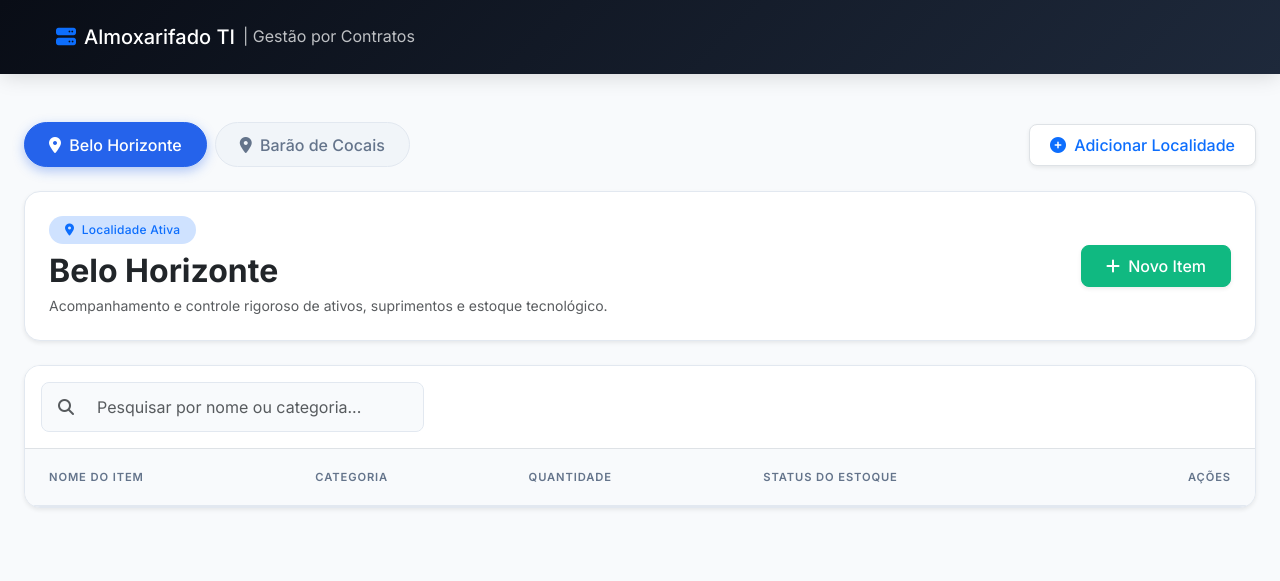
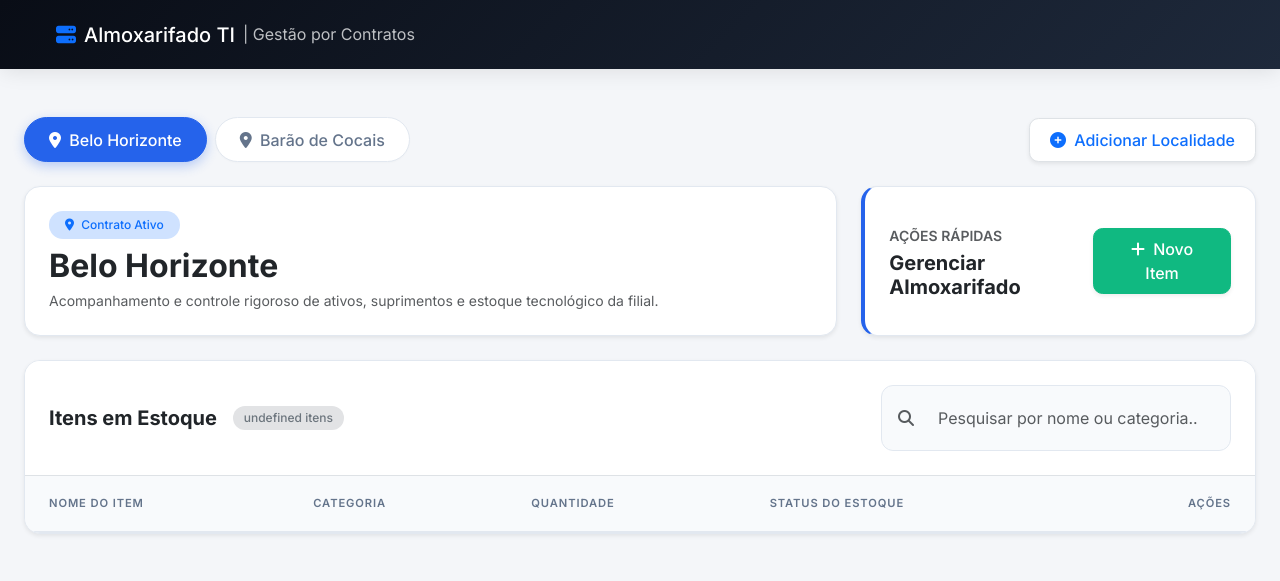
Before and after one commit to Martins2399/Almoxarifado---Filial-BH---TI, a Flask app: page / in a window 1280 px wide. Shown: the top 581 px of the page. Run offline with Flask 3, Linux system fonts and the light colour scheme; lists and menus that the app fills with data are empty.

Commit message:
Melhorias

```diff
--- a/templates/index.html
+++ b/templates/index.html
@@ -10,9 +10,9 @@
     <link rel="stylesheet" href="https://cdnjs.cloudflare.com/ajax/libs/font-awesome/6.4.0/css/all.min.css">
     <style>
         :root {
-            --primary-color: #2563eb;
-            --primary-hover: #1d4ed8;
-            --bg-body: #f8fafc;
+            --bs-primary: #2563eb;
+            --bs-primary-hover: #1d4ed8;
+            --bg-body: #f4f6f9;
             --card-bg: #ffffff;
             --border-color: #e2e8f0;
             --text-main: #0f172a;
@@ -26,73 +26,79 @@
             -webkit-font-smoothing: antialiased;
         }
 
-        /* Navbar Moderna com Gradiente Profundo */
+        /* Navbar Sólida e Elegante */
         .navbar {
             background: linear-gradient(135deg, #090d16, #1e293b) !important;
-            padding: 1.25rem 2rem;
-            box-shadow: 0 4px 20px -2px rgba(0, 0, 0, 0.15);
+            padding: 1.1rem 2rem;
+            box-shadow: 0 4px 20px -2px rgba(0, 0, 0, 0.1);
         }
 
         /* Abas Estilizadas em Pílula */
         .nav-pills .nav-link {
             color: var(--text-muted);
             font-weight: 500;
-            background-color: #f1f5f9;
+            background-color: #ffffff;
             border: 1px solid var(--border-color);
             border-radius: 50rem;
             padding: 0.6rem 1.5rem;
             margin-right: 0.5rem;
-            transition: all 0.25s ease;
+            transition: all 0.2s ease;
+            box-shadow: 0 1px 2px rgba(0,0,0,0.02);
         }
 
         .nav-pills .nav-link:hover {
-            background-color: #e2e8f0;
+            background-color: #f1f5f9;
             color: var(--text-main);
-            transform: translateY(-1px);
+            border-color: #cbd5e1;
         }
 
         .nav-pills .nav-link.active {
-            background-color: var(--primary-color) !important;
+            background-color: var(--bs-primary) !important;
             color: #ffffff !important;
-            border-color: var(--primary-color);
-            box-shadow: 0 4px 12px rgba(37, 99, 235, 0.35);
+            border-color: var(--bs-primary);
+            box-shadow: 0 4px 12px rgba(37, 99, 235, 0.3);
         }
 
-        /* Cards Refinados */
+        /* Cards Estilo Dashboard */
         .card {
             border: 1px solid var(--border-color);
             border-radius: 1rem;
             box-shadow: 0 4px 6px -1px rgba(0, 0, 0, 0.02), 0 2px 4px -1px rgba(0, 0, 0, 0.02);
             background: var(--card-bg);
-            transition: box-shadow 0.3s ease;
         }
 
-        .card:hover {
-            box-shadow: 0 10px 15px -3px rgba(0, 0, 0, 0.04);
+        .stat-card {
+            border-left: 4px solid var(--bs-primary);
+            transition: transform 0.2s;
         }
 
-        /* Campo de Pesquisa */
-        .input-group-search {
+        .stat-card:hover {
+            transform: translateY(-2px);
+        }
+
+        /* Barra de Pesquisa Moderna */
+        .search-box {
             background-color: #f8fafc;
             border: 1px solid var(--border-color);
-            border-radius: 0.5rem;
-            overflow: hidden;
-            transition: border-color 0.2s, box-shadow 0.2s;
+            border-radius: 0.75rem;
+            padding: 0.5rem 1rem;
+            transition: all 0.2s;
         }
 
-        .input-group-search:focus-within {
-            border-color: var(--primary-color);
+        .search-box:focus-within {
+            border-color: var(--bs-primary);
+            background-color: #ffffff;
             box-shadow: 0 0 0 3px rgba(37, 99, 235, 0.15);
-            background-color: #ffffff;
         }
 
-        .input-group-search .form-control {
+        .search-box input {
             border: none;
             background: transparent;
             box-shadow: none;
+            outline: none;
         }
 
-        /* Tabela Estilizada */
+        /* Tabela Espaçada e Limpa */
         .table {
             margin-bottom: 0;
         }
@@ -104,12 +110,12 @@
             text-transform: uppercase;
             font-size: 0.7rem;
             letter-spacing: 0.08em;
-            padding: 1.25rem 1rem;
+            padding: 1.2rem 1.25rem;
             border-bottom: 2px solid var(--border-color);
         }
 
         .table td {
-            padding: 1.15rem 1rem;
+            padding: 1.15rem 1.25rem;
             vertical-align: middle;
             color: #334155;
             border-bottom: 1px solid #f1f5f9;
@@ -121,46 +127,43 @@
         }
 
         .table-hover tbody tr:hover {
-            background-color: #f1f5f9;
+            background-color: #f8fafc;
         }
 
-        /* Badges de Status Modernos */
-        .badge {
-            font-weight: 500;
-            padding: 0.55em 1em;
-            border-radius: 50rem;
-            font-size: 0.75rem;
-            letter-spacing: 0.02em;
-        }
-
-        /* Quantidade em Destaque */
+        /* Badges e Pílulas de Quantidade */
         .badge-qtd {
             background-color: #f1f5f9;
             color: var(--text-main);
             border: 1px solid var(--border-color);
-            padding: 0.5rem 1rem;
+            padding: 0.45rem 0.9rem;
             border-radius: 0.5rem;
             font-weight: 600;
         }
 
+        .badge {
+            font-weight: 500;
+            padding: 0.5em 0.9em;
+            border-radius: 50rem;
+            font-size: 0.75rem;
+        }
+
         /* Botões */
         .btn {
-            border-radius: 0.5rem;
+            border-radius: 0.6rem;
             font-weight: 500;
-            padding: 0.5rem 1.25rem;
+            padding: 0.55rem 1.25rem;
             transition: all 0.2s ease;
         }
 
         .btn-primary {
-            background-color: var(--primary-color);
-            border-color: var(--primary-color);
+            background-color: var(--bs-primary);
+            border-color: var(--bs-primary);
             box-shadow: 0 2px 4px rgba(37, 99, 235, 0.2);
         }
 
         .btn-primary:hover {
-            background-color: var(--primary-hover);
-            border-color: var(--primary-hover);
-            transform: translateY(-1px);
+            background-color: var(--bs-primary-hover);
+            border-color: var(--bs-primary-hover);
         }
 
         .btn-success {
@@ -172,16 +175,19 @@
         .btn-success:hover {
             background-color: #059669;
             border-color: #059669;
-            transform: translateY(-1px);
         }
 
-        .btn-action-icon {
-            padding: 0.4rem 0.65rem;
-            border-radius: 0.375rem;
-            font-size: 0.875rem;
+        .btn-action {
+            width: 34px;
+            height: 34px;
+            padding: 0;
+            display: inline-flex;
+            align-items: center;
+            justify-content: center;
+            border-radius: 0.5rem;
         }
 
-        /* Modais */
+        /* Modais Modernizados */
         .modal-content {
             border: none;
             border-radius: 1rem;
@@ -189,9 +195,14 @@
         }
 
         .form-control, .form-select {
-            border-radius: 0.5rem;
+            border-radius: 0.6rem;
             padding: 0.75rem 1rem;
             border-color: var(--border-color);
+        }
+
+        .form-control:focus, .form-select:focus {
+            border-color: var(--bs-primary);
+            box-shadow: 0 0 0 3px rgba(37, 99, 235, 0.15);
         }
     </style>
 </head>
@@ -219,16 +230,22 @@
             </button>
         </div>
 
-        <!-- CABEÇALHO DA LOCALIDADE SELECIONADA -->
-        <div class="card shadow-sm mb-4">
-            <div class="card-body p-4">
-                <div class="row align-items-center">
-                    <div class="col-md-8">
-                        <span class="badge bg-primary-subtle text-primary mb-2 px-3 py-2"><i class="fa-solid fa-location-dot me-1"></i> Localidade Ativa</span>
-                        <h2 id="tituloLocalidade" class="fw-bold text-dark mb-1">Belo Horizonte</h2>
-                        <p class="text-muted mb-0 small">Acompanhamento e controle rigoroso de ativos, suprimentos e estoque tecnológico.</p>
-                    </div>
-                    <div class="col-md-4 text-md-end mt-3 mt-md-0">
+        <!-- CABEÇALHO DA LOCALIDADE & CARDS DE RESUMO -->
+        <div class="row g-4 mb-4">
+            <div class="col-lg-8">
+                <div class="card shadow-sm h-100 p-4 justify-content-center">
+                    <span class="badge bg-primary-subtle text-primary mb-2 px-3 py-2 w-fit align-self-start"><i class="fa-solid fa-location-dot me-1"></i> Contrato Ativo</span>
+                    <h2 id="tituloLocalidade" class="fw-bold text-dark mb-1">Belo Horizonte</h2>
+                    <p class="text-muted mb-0 small">Acompanhamento e controle rigoroso de ativos, suprimentos e estoque tecnológico da filial.</p>
+                </div>
+            </div>
+            <div class="col-lg-4">
+                <div class="card shadow-sm h-100 p-4 d-flex flex-column justify-content-center stat-card">
+                    <div class="d-flex justify-content-between align-items-center">
+                        <div>
+                            <span class="text-muted small fw-semibold text-uppercase">Ações Rápidas</span>
+                            <h5 class="fw-bold text-dark mt-1 mb-0">Gerenciar Almoxarifado</h5>
+                        </div>
                         <button class="btn btn-success shadow-sm px-4 py-2" data-bs-toggle="modal" data-bs-target="#modalProduto">
                             <i class="fa-solid fa-plus me-1"></i> Novo Item
                         </button>
@@ -237,16 +254,18 @@
             </div>
         </div>
 
-        <!-- TABELA DE PRODUTOS -->
+        <!-- TABELA DE PRODUTOS COM PESQUISA INTEGRADA -->
         <div class="card shadow-sm overflow-hidden">
-            <!-- BARRA DE PESQUISA -->
-            <div class="p-3 bg-white border-bottom">
-                <div class="row">
-                    <div class="col-md-6 col-lg-4">
-                        <div class="input-group input-group-search align-items-center px-3">
-                            <i class="fa-solid fa-magnifying-glass text-muted me-2"></i>
-                            <input type="text" id="campoPesquisa" class="form-control" placeholder="Pesquisar por nome ou categoria..." onkeyup="filtrarTabela()">
-                        </div>
+            <!-- HEADER DA TABELA / BUSCA -->
+            <div class="p-4 bg-white border-bottom d-flex flex-wrap justify-content-between align-items-center gap-3">
+                <div class="d-flex align-items-center gap-2">
+                    <h5 class="fw-bold mb-0 text-dark">Itens em Estoque</h5>
+                    <span class="badge bg-secondary-subtle text-secondary ms-2" id="contadorItens">0 itens</span>
+                </div>
+                <div style="min-width: 280px; max-width: 350px; width: 100%;">
+                    <div class="search-box d-flex align-items-center">
+                        <i class="fa-solid fa-magnifying-glass text-muted me-2"></i>
+                        <input type="text" id="campoPesquisa" class="form-control w-100" placeholder="Pesquisar por nome ou categoria..." onkeyup="filtrarTabela()">
                     </div>
                 </div>
             </div>
@@ -376,7 +395,7 @@
     <script>
         let localidades = JSON.parse(localStorage.getItem('localidades_ti')) || ["Belo Horizonte", "Barão de Cocais"];
         let localidadeAtual = localidades[0];
-        let todosProdutos = []; // Armazena a lista vinda da API para filtragem local
+        let todosProdutos = [];
 
         function renderizarAbas() {
             const container = document.getElementById('localidadesTabs');
@@ -392,7 +411,7 @@
 
         function mudarLocalidade(loc) {
             localidadeAtual = loc;
-            document.getElementById('campoPesquisa').value = ''; // Limpa a busca ao trocar de aba
+            document.getElementById('campoPesquisa').value = '';
             renderizarAbas();
             carregarProdutos();
         }
@@ -424,6 +443,7 @@
         function renderizarTabela(produtos) {
             const tbody = document.getElementById('tabelaProdutos');
             tbody.innerHTML = '';
+            document.getElementById('contadorItens').innerText = `${produtos.length} ${produtos.length === 1 ? 'item' : 'itens'}`;
 
             if (produtos.length === 0) {
                 tbody.innerHTML = `<tr><td colspan="5" class="text-center py-5 text-muted"><i class="fa-solid fa-box-open fa-2x mb-2 d-block text-secondary opacity-50"></i>Nenhum item encontrado.</td></tr>`;
@@ -442,16 +462,15 @@
                         <td><span class="badge-qtd">${p.quantidade}</span></td>
                         <td>${badgeStatus}</td>
                         <td class="text-end pe-4">
-                            <button class="btn btn-sm btn-light text-success border btn-action-icon me-1" onclick="abrirMovimentacao(${p.id}, '${p.nome}')" title="Entrada / Saída"><i class="fa-solid fa-right-left"></i></button>
-                            <button class="btn btn-sm btn-light text-primary border btn-action-icon me-1" onclick="editarProduto(${p.id}, '${p.nome}', '${p.categoria}', ${p.quantidade}, ${p.alerta_minimo})" title="Editar"><i class="fa-solid fa-pen"></i></button>
-                            <button class="btn btn-sm btn-light text-danger border btn-action-icon" onclick="excluirProduto(${p.id})" title="Excluir"><i class="fa-solid fa-trash"></i></button>
+                            <button class="btn btn-sm btn-light text-success border btn-action me-1" onclick="abrirMovimentacao(${p.id}, '${p.nome}')" title="Entrada / Saída"><i class="fa-solid fa-right-left"></i></button>
+                            <button class="btn btn-sm btn-light text-primary border btn-action me-1" onclick="editarProduto(${p.id}, '${p.nome}', '${p.categoria}', ${p.quantidade}, ${p.alerta_minimo})" title="Editar"><i class="fa-solid fa-pen"></i></button>
+                            <button class="btn btn-sm btn-light text-danger border btn-action" onclick="excluirProduto(${p.id})" title="Excluir"><i class="fa-solid fa-trash"></i></button>
                         </td>
                     </tr>
                 `;
             });
         }
 
-        // Função que filtra os produtos em tempo real
         function filtrarTabela() {
             const termo = document.getElementById('campoPesquisa').value.toLowerCase().trim();
             const produtosFiltrados = todosProdutos.filter(p =>
```
